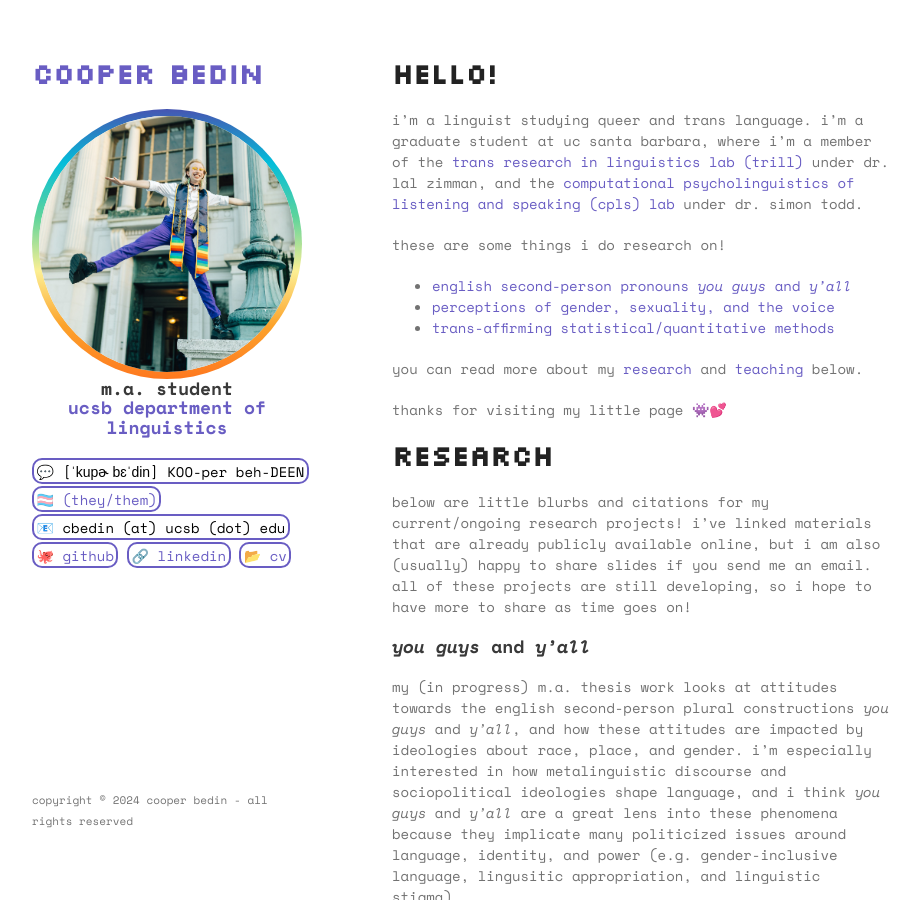
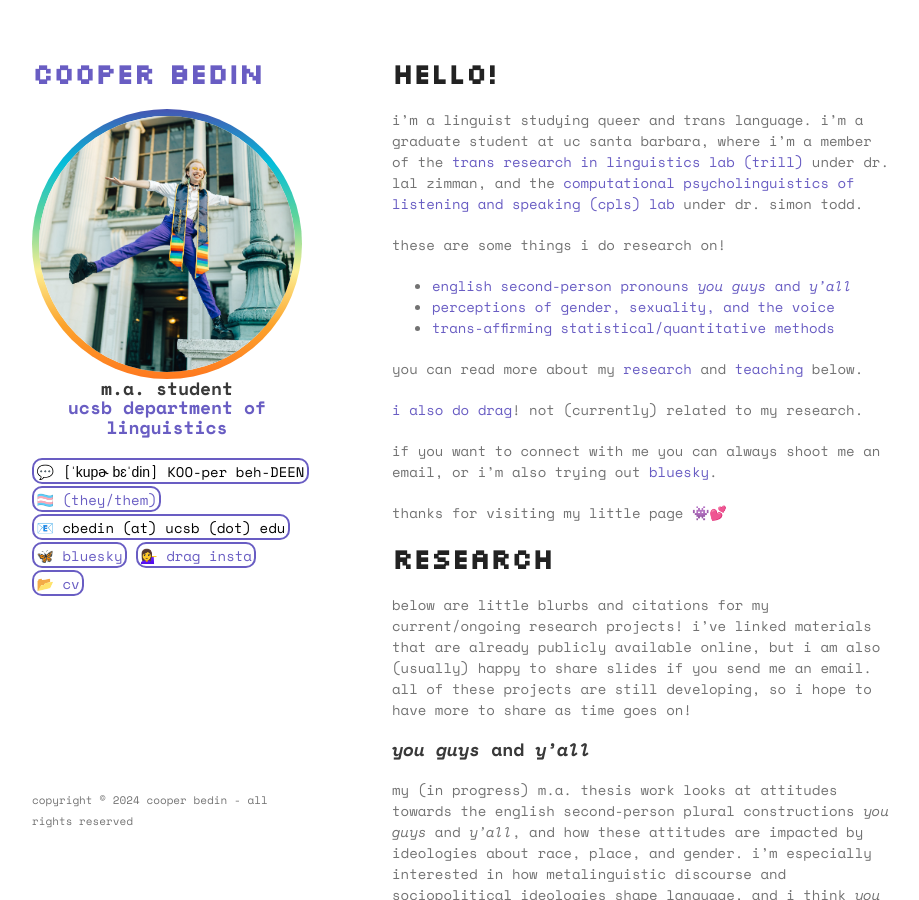
Before and after one commit to cbedin/cbedin.github.io, a Jekyll site: the page built from index.md, in a window 1280 px wide and 900 px high. Shown: the whole window, without its empty margins (178-1097 px from the left). Built offline with Jekyll 4.4.1, drawn with Linux system fonts in a browser that asks for light colours.

Commit message:
adding bluesky and drag insta; removing linkedin and github b/c why lol

```diff
--- a/_layouts/default.html
+++ b/_layouts/default.html
@@ -31,8 +31,10 @@
           <span class=ext-link>💬 [<span style="font-family: sans-serif">ˈkupɚ bɛˈdin</span>] KOO-per beh-DEEN</span>
           <span class=ext-link>🏳️‍⚧️ <a href="https://en.pronouns.page/@cbedin" target="_blank">(they/them)</a></span>
           <span class=ext-link>📧 cbedin (at) ucsb (dot) edu</span>
-          <span class=ext-link>🐙 <a href="https://github.com/cbedin" target="_blank">github</a></span>
-          <span class=ext-link>🔗 <a href="https://www.linkedin.com/in/cbedin/" target="_blank">linkedin</a></span>
+          <!--<span class=ext-link>🐙 <a href="https://github.com/cbedin" target="_blank">github</a></span>-->
+          <!--<span class=ext-link>🔗 <a href="https://www.linkedin.com/in/cbedin/" target="_blank">linkedin</a></span>-->
+          <span class=ext-link>🦋 <a href="https://bsky.app/profile/linguallyblonde.bsky.social" target="_blank">bluesky</a></span>
+          <span class=ext-link>💁‍♀️ <a href="https://www.instagram.com/misgendermissgender/" target="_blank">drag insta</a></span>
           <span class=ext-link>📂 <a href="{{ "/cv" | absolute_url }}">cv</a></span>
         </p>
 
--- a/index.md
+++ b/index.md
@@ -15,6 +15,10 @@ these are some things i do research on!
 * [trans-affirming statistical/quantitative methods](#sex-and-gender-in-linguistics)
 
 you can read more about my [research](#research) and [teaching](#teaching) below.
+
+[i also do drag](https://www.instagram.com/misgendermissgender/)! not (currently) related to my research.
+
+if you want to connect with me you can always shoot me an email, or i'm also trying out [bluesky](https://bsky.app/profile/linguallyblonde.bsky.social).
 
 thanks for visiting my little page 👾💕
 
```
Also changed, not shown: 2 other files.
